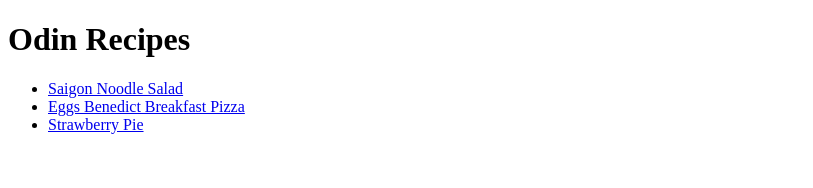
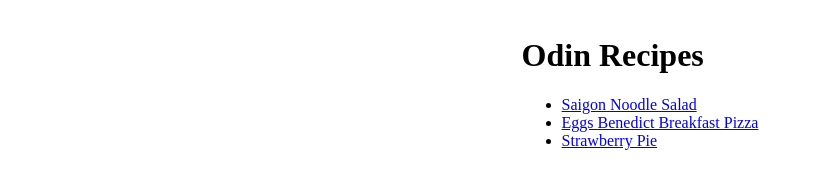
Before and after one commit to nsulonen/odin-recipes, a plain HTML site: page index.html in a window 1280 px wide. Shown: the whole page, without its empty margins (0-813 px from the left). Drawn offline with Linux system fonts and the light colour scheme.

Commit message:
Add body styling

```diff
--- a/css/styles.css
+++ b/css/styles.css
@@ -2,7 +2,15 @@ html {
     box-sizing: border-box;
 }
 
-*::after,
-*::before {
+*,
+*::before,
+*::after {
     box-sizing: inherit;
 }
+
+body {
+    width: fit-content;
+    margin: auto;
+    padding: 1rem;
+
+}
```
